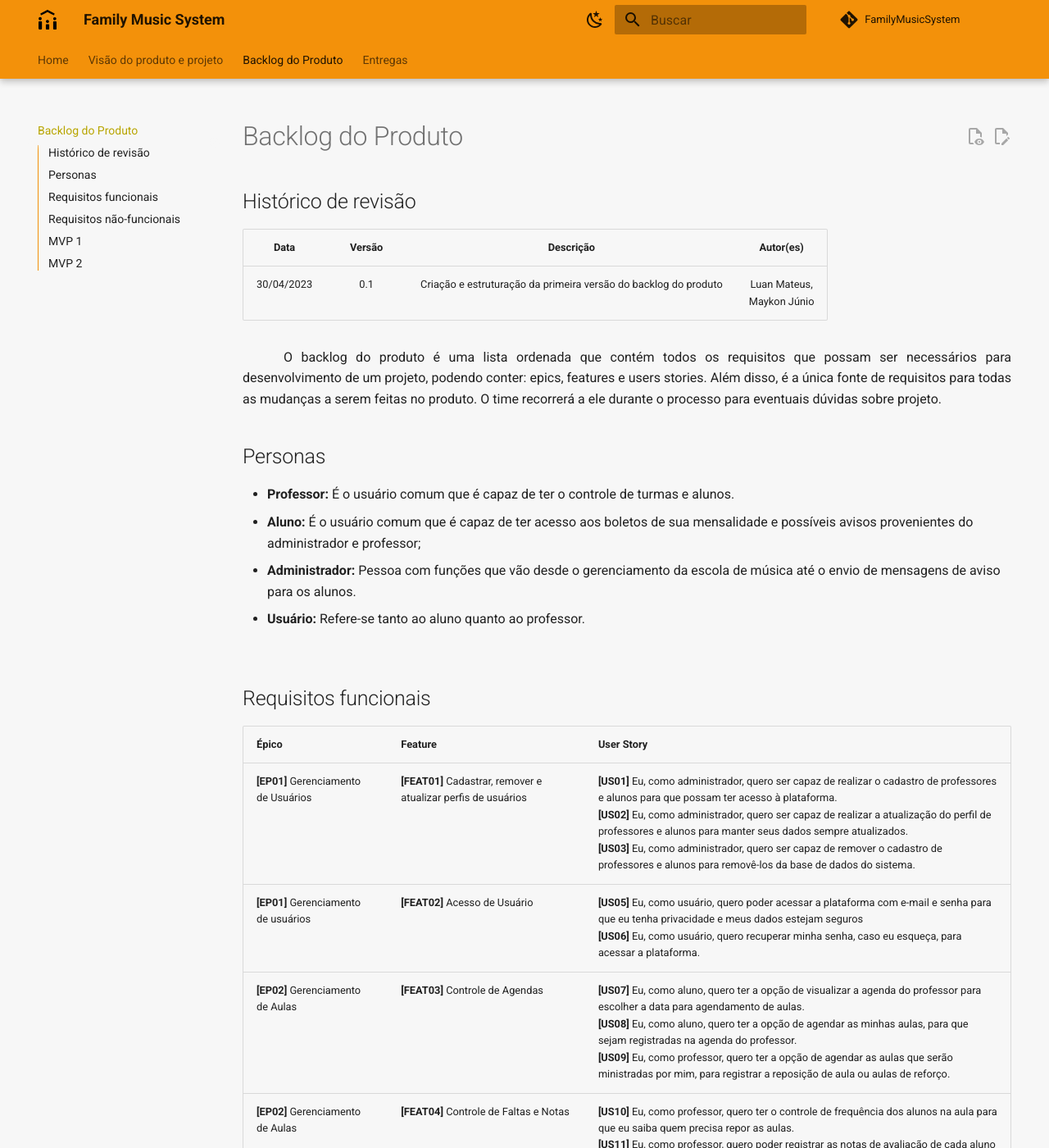
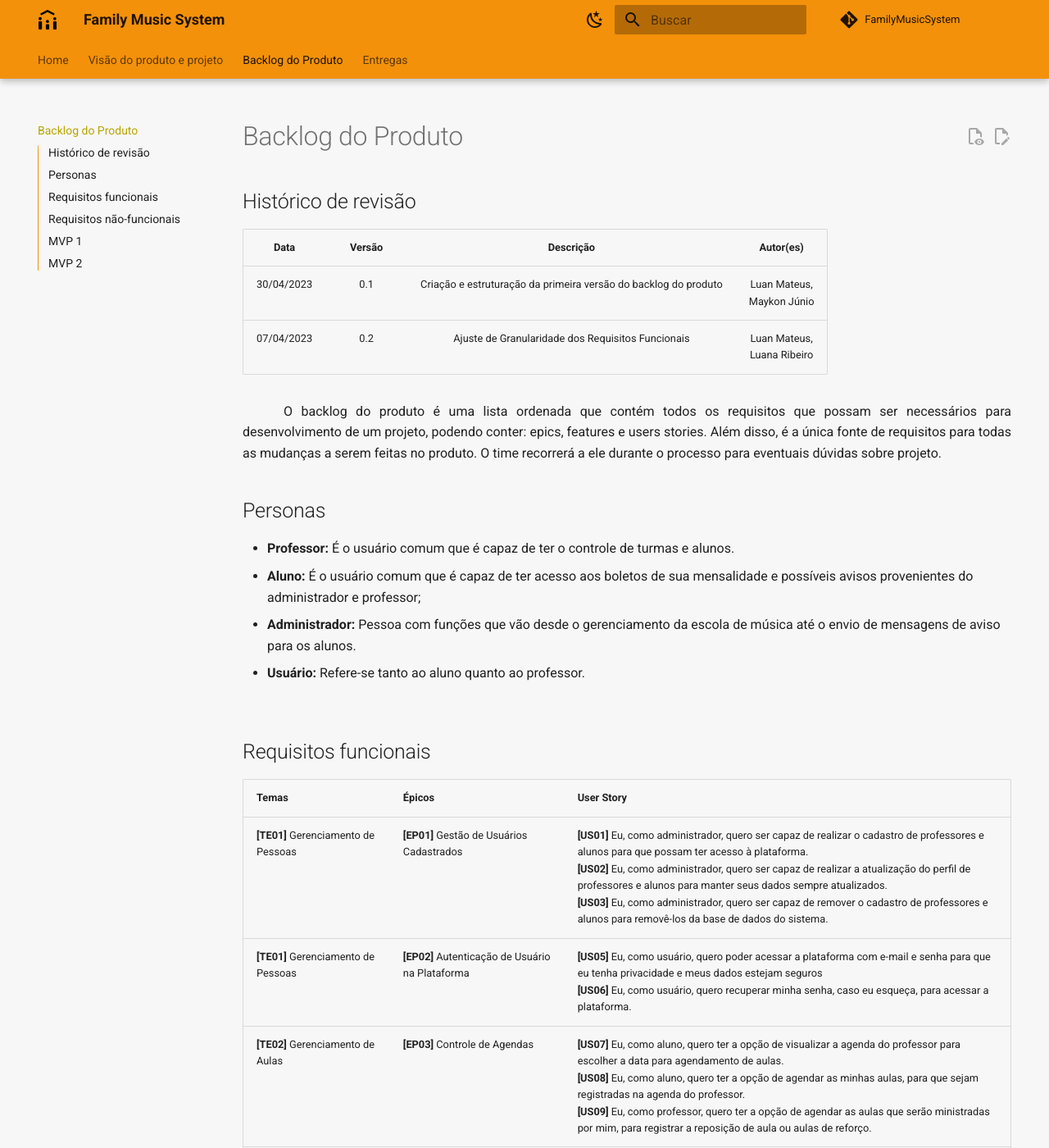
Before and after one commit to mdsreq-fga-unb/2023.1-FamilyMusicSystem, an MkDocs documentation site: the page built from docs/backlog_produto/backlog_produto.md, in a window 1280 px wide and 1400 px high. Shown: the whole window at 82% size. Built offline with MkDocs 1.6.1 and Material for MkDocs 9.7.7, drawn with Linux system fonts in a browser that asks for light colours; comment, search, counter and statistics services are not loaded; old or Windows-style settings are respelled for this version of MkDocs; some of the changed text lies outside the part shown.

Commit message:
Modificação do Backlog do Produto

```diff
--- a/docs/backlog_produto/backlog_produto.md
+++ b/docs/backlog_produto/backlog_produto.md
@@ -1,8 +1,9 @@
 ## Histórico de revisão
 
-|    Data    | Versão |                            Descrição                            |           Autor(es)            |
-| :--------: | :----: | :-------------------------------------------------------------: | :----------------------------: |
-| 30/04/2023 |  0.1   | Criação e estruturação da primeira versão do backlog do produto | Luan Mateus, </br>Maykon Júnio |
+|    Data    | Versão |                            Descrição                            |            Autor(es)            |
+| :--------: | :----: | :-------------------------------------------------------------: | :-----------------------------: |
+| 30/04/2023 |  0.1   | Criação e estruturação da primeira versão do backlog do produto | Luan Mateus, </br>Maykon Júnio  |
+| 07/04/2023 |  0.2   |        Ajuste de Granularidade dos Requisitos Funcionais        | Luan Mateus, </br>Luana Ribeiro |
 
 <p style="text-indent: 50px;text-align: justify;"> O backlog do produto é uma lista ordenada que contém todos os requisitos que possam ser necessários para desenvolvimento de um projeto, podendo conter: epics, features e users stories. Além disso, é a única fonte de requisitos para todas as mudanças a serem feitas no produto. O time recorrerá a ele durante o processo para eventuais dúvidas sobre projeto.
 </p>
@@ -17,14 +18,14 @@
 
 ## Requisitos funcionais
 
-| Épico                                   | Feature                                                                | User Story                                                                                                                                                                                                                                                                                                                                                                                                                                                                 |
-| --------------------------------------- | ---------------------------------------------------------------------- | -------------------------------------------------------------------------------------------------------------------------------------------------------------------------------------------------------------------------------------------------------------------------------------------------------------------------------------------------------------------------------------------------------------------------------------------------------------------------- |
-| <b>[EP01]</b> Gerenciamento de Usuários | <b>[FEAT01]</b> Cadastrar, remover e atualizar perfis de usuários <br> | <b>[US01]</b> Eu, como administrador, quero ser capaz de realizar o cadastro de professores e alunos para que possam ter acesso à plataforma. <br> <b>[US02]</b> Eu, como administrador, quero ser capaz de realizar a atualização do perfil de professores e alunos para manter seus dados sempre atualizados. <br> <b>[US03]</b> Eu, como administrador, quero ser capaz de remover o cadastro de professores e alunos para removê-los da base de dados do sistema. <br> |
-| <b>[EP01]</b> Gerenciamento de usuários | <b>[FEAT02]</b> Acesso de Usuário <br>                                 | <b>[US05]</b> Eu, como usuário, quero poder acessar a plataforma com e-mail e senha para que eu tenha privacidade e meus dados estejam seguros <br> <b>[US06]</b> Eu, como usuário, quero recuperar minha senha, caso eu esqueça, para acessar a plataforma.                                                                                                                                                                                                               |
-| <b>[EP02]</b> Gerenciamento de Aulas    | <b>[FEAT03]</b> Controle de Agendas                                    | <b>[US07]</b> Eu, como aluno, quero ter a opção de visualizar a agenda do professor para escolher a data para agendamento de aulas. <br> <b>[US08]</b> Eu, como aluno, quero ter a opção de agendar as minhas aulas, para que sejam registradas na agenda do professor. <br> <b>[US09]</b> Eu, como professor, quero ter a opção de agendar as aulas que serão ministradas por mim, para registrar a reposição de aula ou aulas de reforço.                                |
-| <b>[EP02]</b> Gerenciamento de Aulas    | <b>[FEAT04]</b> Controle de Faltas e Notas                             | <b>[US10]</b> Eu, como professor, quero ter o controle de frequência dos alunos na aula para que eu saiba quem precisa repor as aulas. <br> <b>[US11]</b> Eu, como professor, quero poder registrar as notas de avaliação de cada aluno para saber o progresso de formação dos mesmos. <br> <b>[US12]</b> Eu, como aluno, quero ter acesso às minhas notas e frequências em cada disciplina para identificar meu progresso.                                                |
-| <b>[EP03]</b> Gerenciamento Financeiro  | <b>[FEAT05]</b> Mensalidades dos Alunos                                | <b>[US13]</b> Eu, como administrador, quero poder gerar boletos e recibos de mensalidades para fazer o envio para cada aluno. <br> <b>[US14]</b> Eu, como aluno, quero ter acesso aos boletos de mensalidade para realizar o devido pagamento.                                                                                                                                                                                                                             |
-| <b>[EP04]</b> Comunicação               | <b>[FEAT06]</b> Mural de Avisos                                        | <b>[US15]</b> Eu, como administrador, quero me comunicar com os devidos alunos e/ou responsáveis para avisá-los de algum impasse que possa surgir.                                                                                                                                                                                                                                                                                                                         |
+| Temas                                  | Épicos                                                   | User Story                                                                                                                                                                                                                                                                                                                                                                                                                                                                 |
+| -------------------------------------- | -------------------------------------------------------- | -------------------------------------------------------------------------------------------------------------------------------------------------------------------------------------------------------------------------------------------------------------------------------------------------------------------------------------------------------------------------------------------------------------------------------------------------------------------------- |
+| <b>[TE01]</b> Gerenciamento de Pessoas | <b>[EP01]</b> Gestão de Usuários Cadastrados             | <b>[US01]</b> Eu, como administrador, quero ser capaz de realizar o cadastro de professores e alunos para que possam ter acesso à plataforma. <br> <b>[US02]</b> Eu, como administrador, quero ser capaz de realizar a atualização do perfil de professores e alunos para manter seus dados sempre atualizados. <br> <b>[US03]</b> Eu, como administrador, quero ser capaz de remover o cadastro de professores e alunos para removê-los da base de dados do sistema. <br> |
+| <b>[TE01]</b> Gerenciamento de Pessoas | <b>[EP02]</b> Autenticação de Usuário na Plataforma <br> | <b>[US05]</b> Eu, como usuário, quero poder acessar a plataforma com e-mail e senha para que eu tenha privacidade e meus dados estejam seguros <br> <b>[US06]</b> Eu, como usuário, quero recuperar minha senha, caso eu esqueça, para acessar a plataforma.                                                                                                                                                                                                               |
+| <b>[TE02]</b> Gerenciamento de Aulas   | <b>[EP03]</b> Controle de Agendas                      | <b>[US07]</b> Eu, como aluno, quero ter a opção de visualizar a agenda do professor para escolher a data para agendamento de aulas. <br> <b>[US08]</b> Eu, como aluno, quero ter a opção de agendar as minhas aulas, para que sejam registradas na agenda do professor. <br> <b>[US09]</b> Eu, como professor, quero ter a opção de agendar as aulas que serão ministradas por mim, para registrar a reposição de aula ou aulas de reforço.                                |
+| <b>[TE02]</b> Gerenciamento de Aulas   | <b>[EP04]</b> Controle de Faltas e Notas               | <b>[US10]</b> Eu, como professor, quero ter o controle de frequência dos alunos na aula para que eu saiba quem precisa repor as aulas. <br> <b>[US11]</b> Eu, como professor, quero poder registrar as notas de avaliação de cada aluno para saber o progresso de formação dos mesmos. <br> <b>[US12]</b> Eu, como aluno, quero ter acesso às minhas notas e frequências em cada disciplina para identificar meu progresso.                                                |
+| <b>[TE03]</b> Gerenciamento Financeiro | <b>[EP05]</b> Mensalidades dos Alunos                  | <b>[US13]</b> Eu, como administrador, quero poder gerar boletos e recibos de mensalidades para fazer o envio para cada aluno. <br> <b>[US14]</b> Eu, como aluno, quero ter acesso aos boletos de mensalidade para realizar o devido pagamento.                                                                                                                                                                                                                             |
+| <b>[TE04]</b> Comunicação              | <b>[EP06]</b> Mural de Avisos                          | <b>[US15]</b> Eu, como administrador, quero me comunicar com os devidos alunos e/ou responsáveis para avisá-los de algum impasse que possa surgir.                                                                                                                                                                                                                                                                                                                         |
 
 ## Requisitos não-funcionais
 
@@ -39,23 +40,23 @@
 | Confiabilidade  | <b>[RNF07]</b> A aplicação deve proporcionar um ambiente suficientemente seguro para garantir que apenas aqueles registrados no sistema tenham acesso a ele. |
 
 ## MVP 1
-| Requisitos            | Justificativa                                                                                                                                              |
-|-----------------------|-----------------------------------------------------------------------------------------------------------------------------------------------------------|
-| CRUD de Professores| O super-usuário deve ser capaz de cadastrar os professores na plataforma.|
-| CRUD de Alunos    | O super-usuário deve ser capaz de cadastrar os alunos na plataforma.|
-| Agendamento de Aulas  | O super-usuário deve ser capaz de agendar as aulas de cada aluno com seus respectivos professores na plataforma.|
-| Agenda dos Professores  | Os professores devem ter a capacidade de atualizar a sua agenda de disponibilidades para novas aulas, enquanto o super-usuário tem acesso à todas elas.|
-| Geração de um contrato de Prestação de serviços | O super-usuário deve ser capaz de gerar um contrato personalizado para novos alunos através da plataforma.|
-| Gerenciamento de Salas de Aula e de Ensaio  |   O super-usuário deve ser capaz de gerenciar as salas de aulas para remanejamento de turmas, aulas e ensaios musicais.
+| Requisitos                                      | Justificativa                                                                                                                                           |
+| ----------------------------------------------- | ------------------------------------------------------------------------------------------------------------------------------------------------------- |
+| CRUD de Professores                             | O super-usuário deve ser capaz de cadastrar os professores na plataforma.                                                                               |
+| CRUD de Alunos                                  | O super-usuário deve ser capaz de cadastrar os alunos na plataforma.                                                                                    |
+| Agendamento de Aulas                            | O super-usuário deve ser capaz de agendar as aulas de cada aluno com seus respectivos professores na plataforma.                                        |
+| Agenda dos Professores                          | Os professores devem ter a capacidade de atualizar a sua agenda de disponibilidades para novas aulas, enquanto o super-usuário tem acesso à todas elas. |
+| Geração de um contrato de Prestação de serviços | O super-usuário deve ser capaz de gerar um contrato personalizado para novos alunos através da plataforma.                                              |
+| Gerenciamento de Salas de Aula e de Ensaio      | O super-usuário deve ser capaz de gerenciar as salas de aulas para remanejamento de turmas, aulas e ensaios musicais.                                   |
 
 ## MVP 2
-| Requisitos            | Justificativa                                                                                                                                              |
-|-----------------------|-----------------------------------------------------------------------------------------------------------------------------------------------------------|
-| Gestão de Pagamentos e Mensalidades| O super-usuário deve ser capaz de acompanhar o fluxo de pagamento de cada aluno.|
-| Controle de Frequência de Alunos    | O super-usuário, professores e alunos deve ser capazes de acompanhar a frequência dos alunos nas aulas.|
-| Central de Comunicação  | O super-usuário deve ser capaz de enviar mensagens de texto para os alunos e responsáveis via WhatsApp e Email.|
-| Gestão de Inadimplência | O super-usuário deve ser verificar quais alunos estão se tornando inadimplentes por falta de pagamento ou não renovação do contrato.|
-| Relatório de Despesas |   O super-usuário deve ser capaz de contabilizar as despesas do espaço físico da escola.|
-| Histórico de Aulas |   O super-usuário deve ser capaz de vizualizar todo o histórico de aulas ministradas e não ministradas devido a faltas ou reposições.|
-| Avaliação de Professores | Os alunos devem ser capazes de avaliar os professores mensalmente para que o feedback seja visível ao super-usuário |
-| Avaliação de Alunos | Os professores devem ser capazes de avaliar os alunos mensalmente para que o feedback seja visível ao super-usuário |
+| Requisitos                          | Justificativa                                                                                                                        |
+| ----------------------------------- | ------------------------------------------------------------------------------------------------------------------------------------ |
+| Gestão de Pagamentos e Mensalidades | O super-usuário deve ser capaz de acompanhar o fluxo de pagamento de cada aluno.                                                     |
+| Controle de Frequência de Alunos    | O super-usuário, professores e alunos deve ser capazes de acompanhar a frequência dos alunos nas aulas.                              |
+| Central de Comunicação              | O super-usuário deve ser capaz de enviar mensagens de texto para os alunos e responsáveis via WhatsApp e Email.                      |
+| Gestão de Inadimplência             | O super-usuário deve ser verificar quais alunos estão se tornando inadimplentes por falta de pagamento ou não renovação do contrato. |
+| Relatório de Despesas               | O super-usuário deve ser capaz de contabilizar as despesas do espaço físico da escola.                                               |
+| Histórico de Aulas                  | O super-usuário deve ser capaz de vizualizar todo o histórico de aulas ministradas e não ministradas devido a faltas ou reposições.  |
+| Avaliação de Professores            | Os alunos devem ser capazes de avaliar os professores mensalmente para que o feedback seja visível ao super-usuário                  |
+| Avaliação de Alunos                 | Os professores devem ser capazes de avaliar os alunos mensalmente para que o feedback seja visível ao super-usuário                  |
```
Also changed, not shown: docs/visao-produto-projeto/visao-produto.md (+2 -0 lines).
